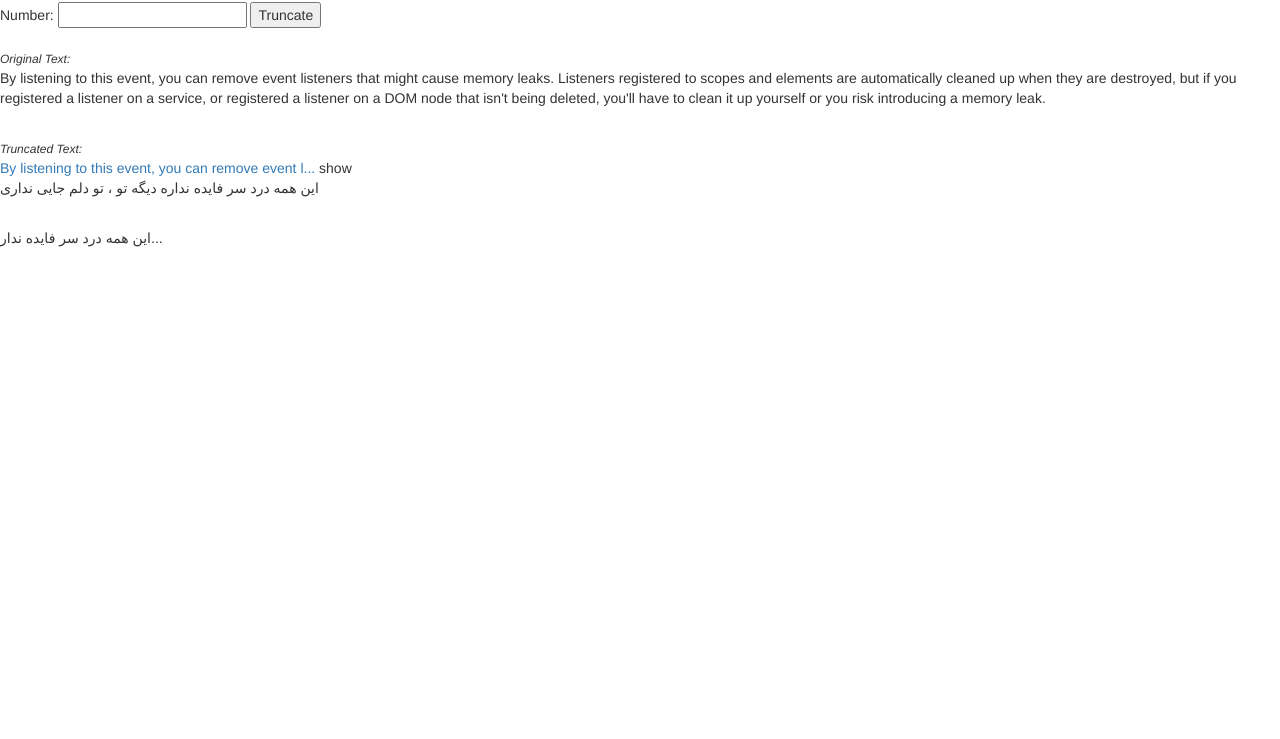
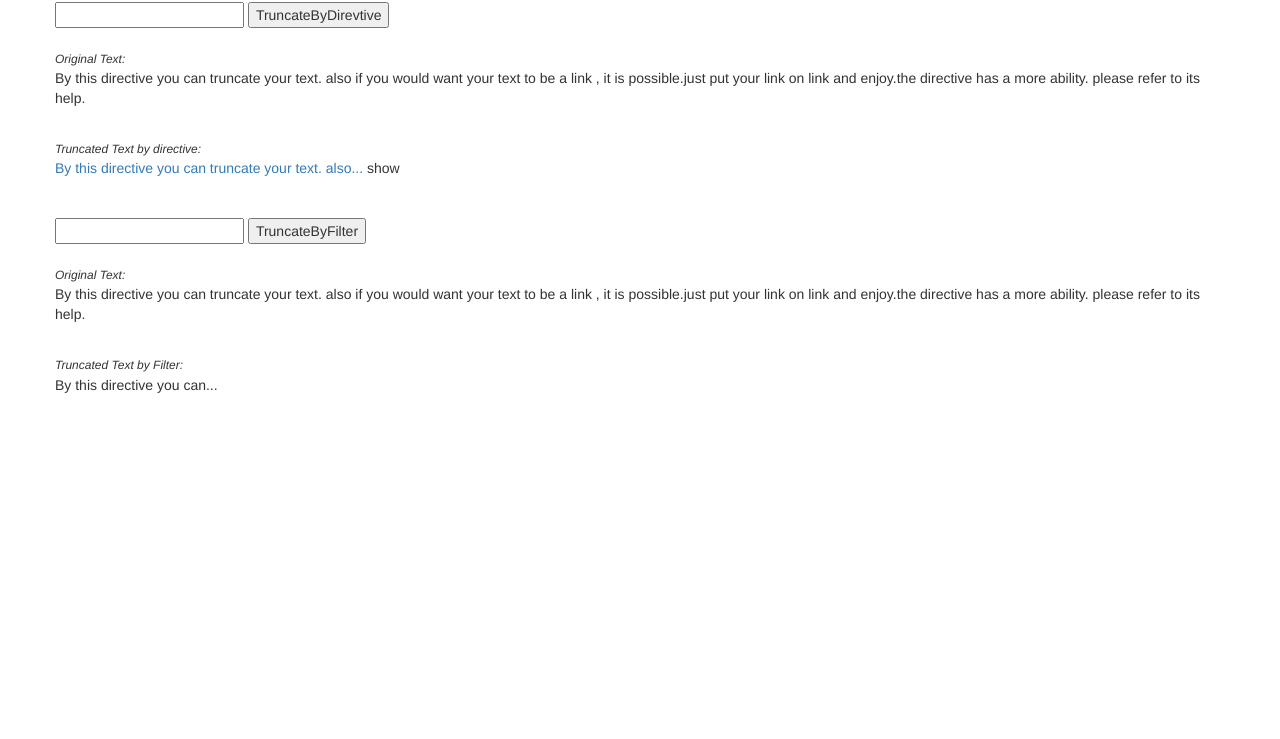
Before and after one commit to Rouhollah/ng-truncate-link, a plain HTML site: page index.html in a window 1280 px wide. Shown: the part 61-800 px from the top of the page. Drawn offline with Linux system fonts and the light colour scheme.

Commit message:
change index for better view.change text in script.js

```diff
--- a/index.html
+++ b/index.html
@@ -1,5 +1,6 @@
 <!DOCTYPE html>
 <html>
+
 <head>
 
         <script src="scripts/angular-min.js"></script>
@@ -8,24 +9,44 @@
         <link rel="stylesheet" href="bootstrap/css/bootstrap.min.css" />
         <link rel="stylesheet" href="bootstrap/css/style.css" />
 </head>
+
 <body ng-app="myApp">
-<p><h2>Input a number that you want</h2></p>
-<div  ng-controller="myCtrl">
-        Number: <input id="input" type="number" ng-model="number">
-        <input type="button" ng-click="truncate()" value="Truncate"/>
+        <div ng-controller="myCtrl">
+                <div class="container">
+                        <p>
+                                <h2>Input a number that you want</h2>
+                        </p>
+                        <div class="row">
+                                <input id="input" type="number" ng-model="numberForDirective">
+                                <input type="button" ng-click="truncate()" value="TruncateByDirevtive" />
                                 <br>
                                 <br>
                                 <i style="font-size:12px;">Original Text:</i>
-        <p id="myText">{{text}}</p> <br>
-        <i style="font-size:12px;">Truncated Text:</i>
+                                <p id="myText">{{text}}</p>
+                                <br>
+                                <i style="font-size:12px;">Truncated Text by directive:</i>
                                 <div>
-                <dr-truncate-link link="about.html" number=50  text="text" more="show" less="hide" class="noUnderLine">
+                                        <dr-truncate-link link="about.html" number=50 text="text" more="show" less="hide" class="noUnderLine">
                                         </dr-truncate-link>
                                 </div>
+                        </div>
+                        <br>
+                        <br>
+                        <div class="row">
+                                <input id="input" type="number" ng-model="numberForFilter">
+                                <input type="button" ng-click="truncate()" value="TruncateByFilter" />
+                                <br>
+                                <br>
                                 <div>
-                <p>{{text2}}</p><br>
-              <p>  {{text2|truncateText:25}}</p>
+                                        <i style="font-size:12px;">Original Text:</i>
+                                        <p>{{text2}}</p>
+                                        <br>
+                                        <i style="font-size:12px;">Truncated Text by Filter:</i>
+                                        <p> {{text2|truncateText:25}}</p>
+                                </div>
+                        </div>
                 </div>
         </div>
 </body>
+
 </html>
--- a/scripts/script.js
+++ b/scripts/script.js
@@ -1,11 +1,8 @@
 var app = angular.module("myApp", []);
 app.controller("myCtrl", function ($scope, $http) {
   $scope.text =
-    "By listening to this event, you can remove event listeners that might cause memory leaks." +
-    " Listeners registered to scopes and elements are automatically cleaned up when they are destroyed," +
-    " but if you registered a listener on a service, or registered a listener on a DOM node that isn't being deleted," +
-    " you'll have to clean it up yourself or you risk introducing a memory leak.";
-  $scope.text2 = "این همه درد سر فایده نداره دیگه تو ، تو دلم جایی نداری";
+    "By this directive you can truncate your text. also if you would want your text to be a link , it is possible.just put your link on link and enjoy.the directive has a more ability. please refer to its help.";
+  $scope.text2 = "By this directive you can truncate your text. also if you would want your text to be a link , it is possible.just put your link on link and enjoy.the directive has a more ability. please refer to its help.";
 });
 
 app.directive("drTruncateLink", function () {
@@ -48,11 +45,14 @@ app.directive("drTruncateLink", function () {
 
 app.filter("truncateText", function () {
   return function (text, number) {
-    if (text.length > number) {
-      var res = text.substring(number, text.length);
-      var tr = text.replace(res, "...");
-      text = tr;
-      return text;
+    if (text!=null && text.trim()!="") {
+      if (text.length > number) {
+        var res = text.substring(number, text.length);
+        var tr = text.replace(res, "...");
+        text = tr;
+        return text;
+      }
     }
+    return text;
   };
 });
```
Lines whose indentation alone changed are shown as unchanged.
